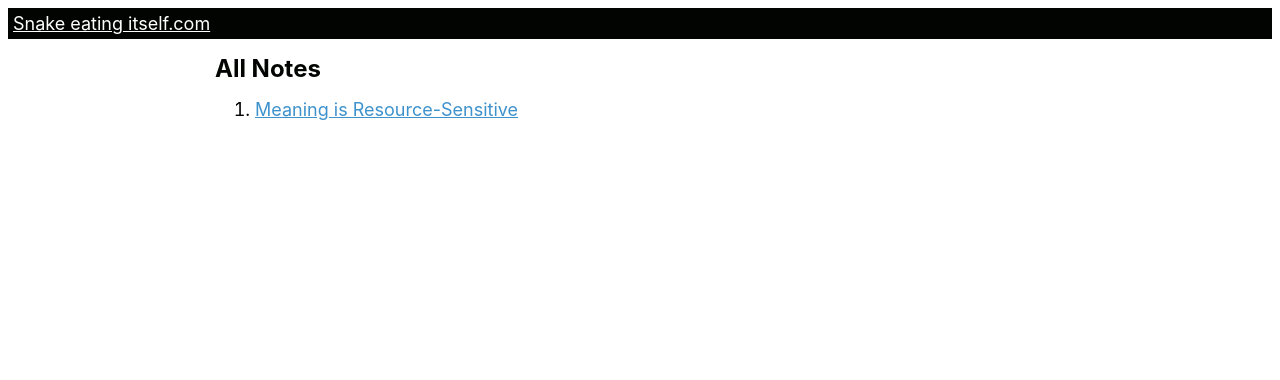
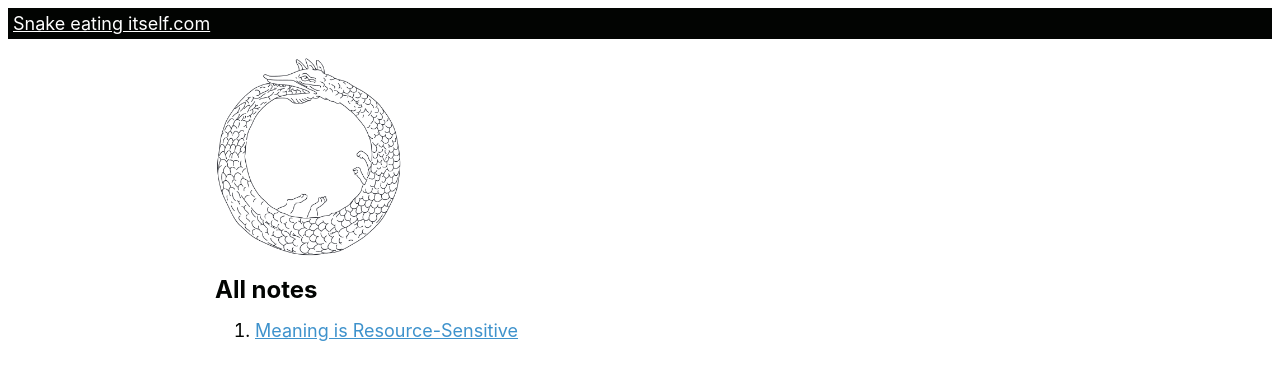
Before and after one commit to maxsun/maxsun.github.io, a Jekyll site: the page built from index.md, in a window 1280 px wide. Shown: the top 380 px of the page. Built offline with Jekyll 4.4.1, drawn with Linux system fonts in a browser that asks for light colours; our own code applies the rules of GitHub Pages for plain Markdown files.

Commit message:
Update index.md

```diff
--- a/index.md
+++ b/index.md
@@ -1,4 +1,6 @@
 
-# All Notes
+<img src="https://raw.githubusercontent.com/maxsun/maxsun.github.io/master/static/snake.png" height="200" />
+
+# All notes
 
 1. [Meaning is Resource-Sensitive](resource_sensitive)
```
